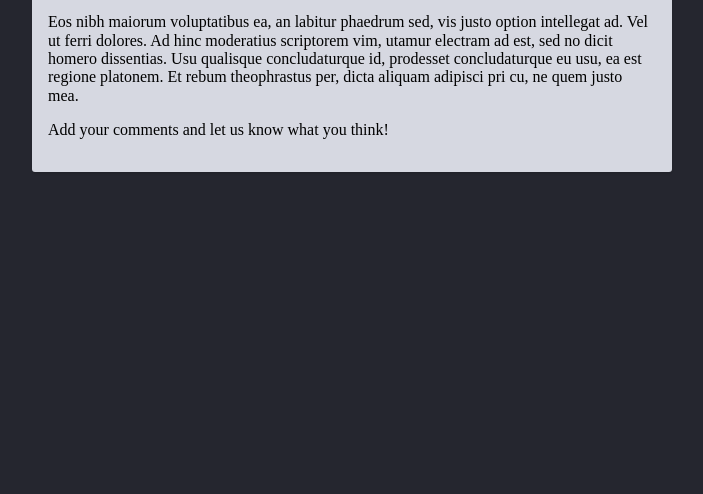
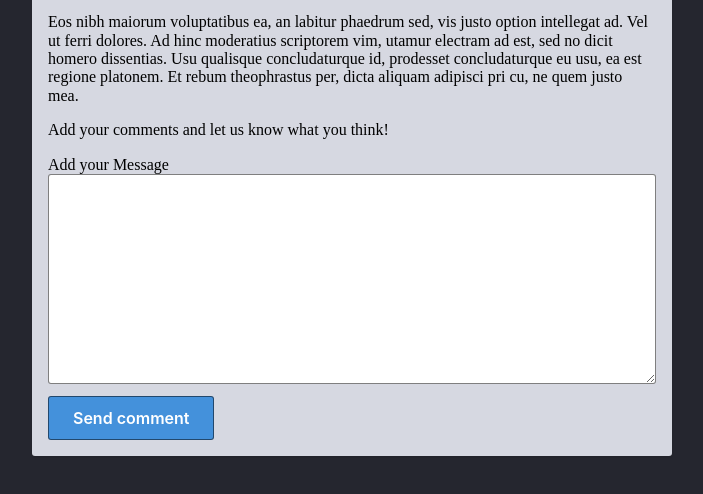
Before and after one commit to EssamShadadi/HTML-CSS-Git-Exercise, a website: page week-3/23-comments/index.html in a window 1280 px wide. Shown: the part 252-746 px from the top of the page, without its empty margins (288-991 px from the left). Drawn offline with Linux system fonts and the light colour scheme.

Commit message:
Complete 23-commets

```diff
--- a/week-3/23-comments/index.html
+++ b/week-3/23-comments/index.html
@@ -32,6 +32,11 @@
           <p>Add your comments and let us know what you think!</p>
 
           <!-- Your comment form goes here -->
+          <form method="GET">
+            <label for="comment">Add your Message</label>
+            <textarea name="comment" id="comment" cols="30" rows="10"></textarea>
+            <button type="submit">Send comment</button>
+          </form>
         </div>
       </main>
     </div>
```
